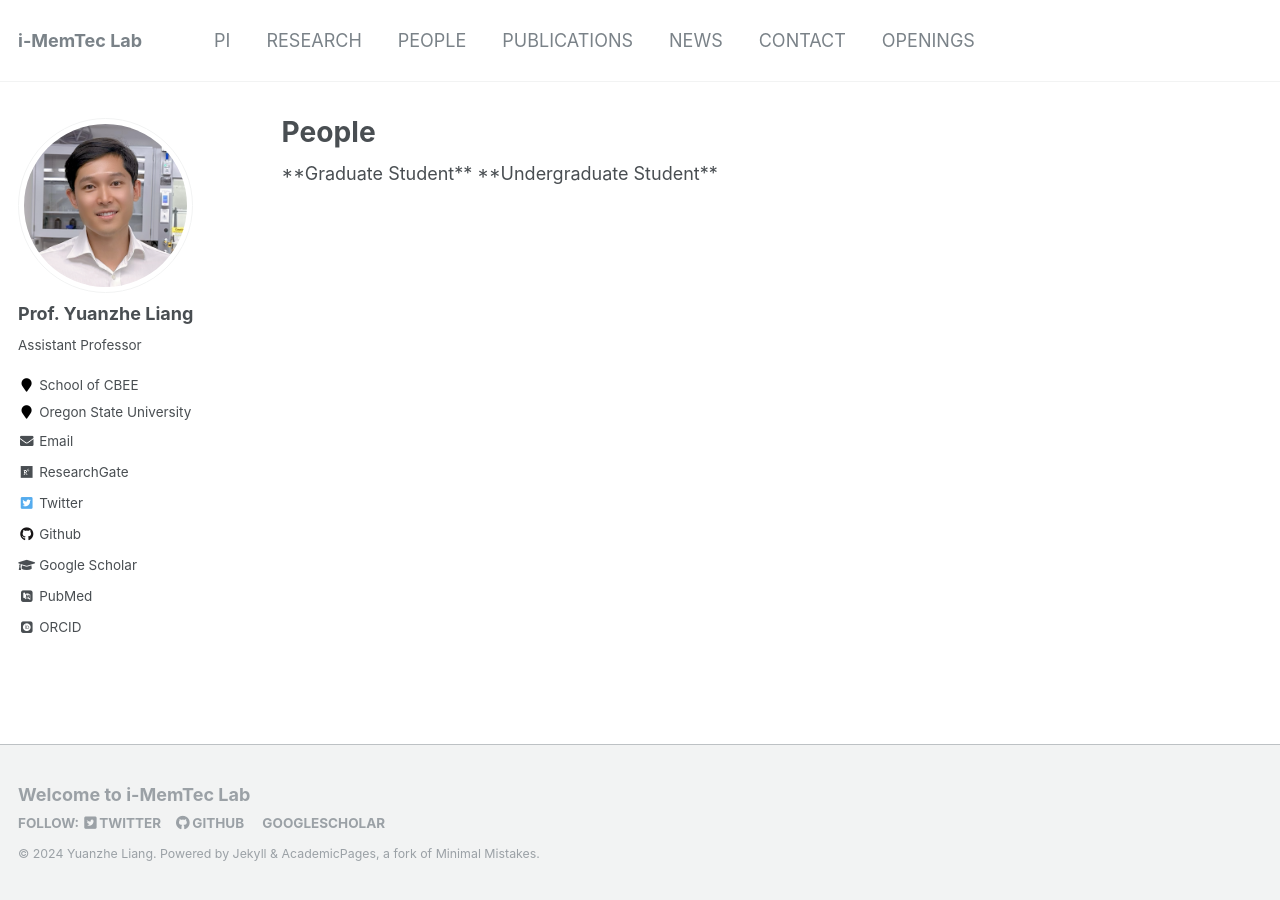
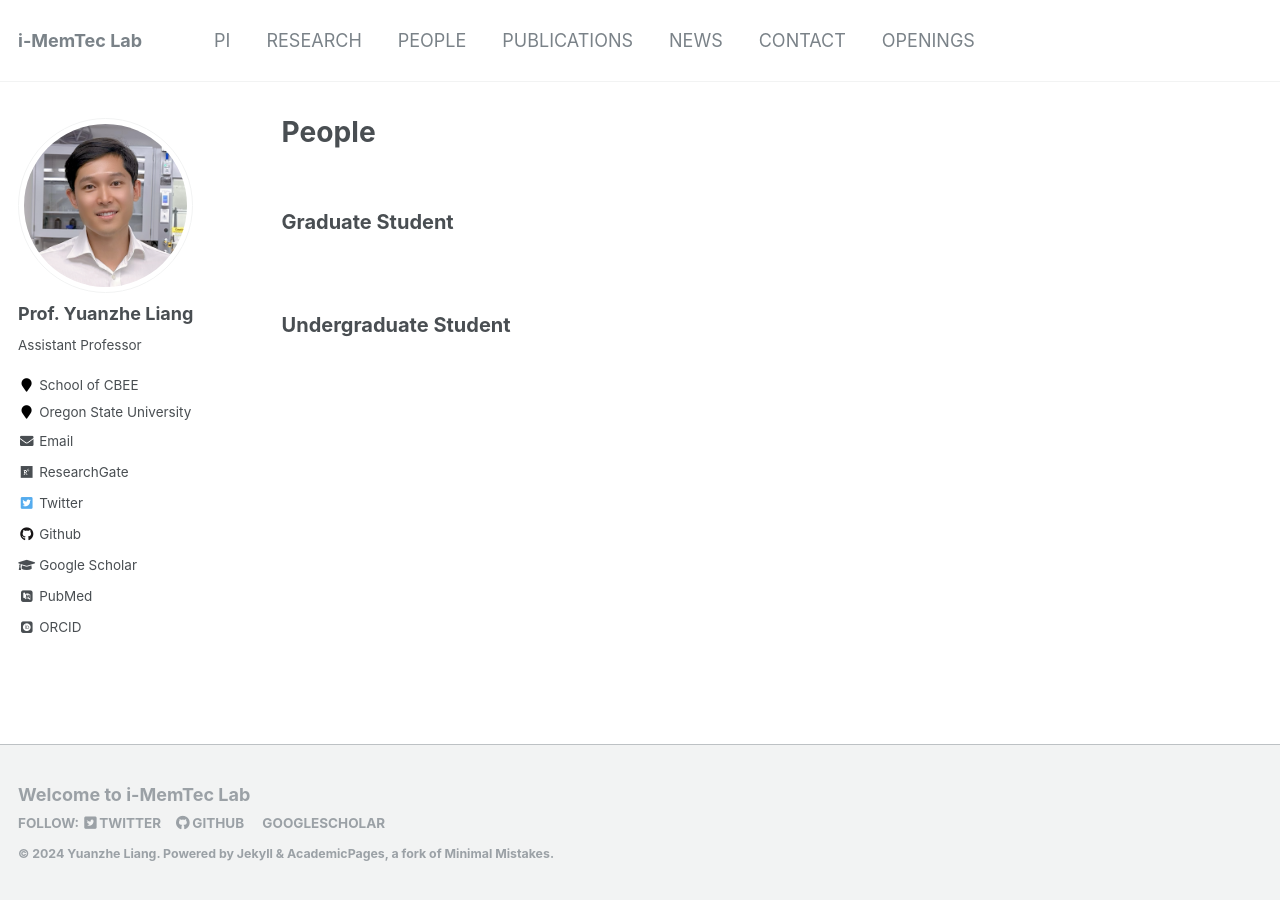
Before and after one commit to yuanzheliang/yuanzheliang.github.io, a Jekyll site: the page built from _pages/people.html, in a window 1280 px wide. Built offline with Jekyll 4.4.1, drawn with Linux system fonts in a browser that asks for light colours; some web fonts are replaced.

Commit message:
Update people.html

```diff
--- a/_pages/people.html
+++ b/_pages/people.html
@@ -5,9 +5,11 @@ permalink: /people/
 author_profile: true
 ---
 
-**Graduate Student**
-
-**Undergraduate Student**
+<br>
+<p style="font-size: 20px;"><b>Graduate Student<b></p>
+<br>
+<p style="font-size: 20px;"><b>Undergraduate Student<b></p>
+<br>
 
 
 <!-- {% include base_path %} -->
```
